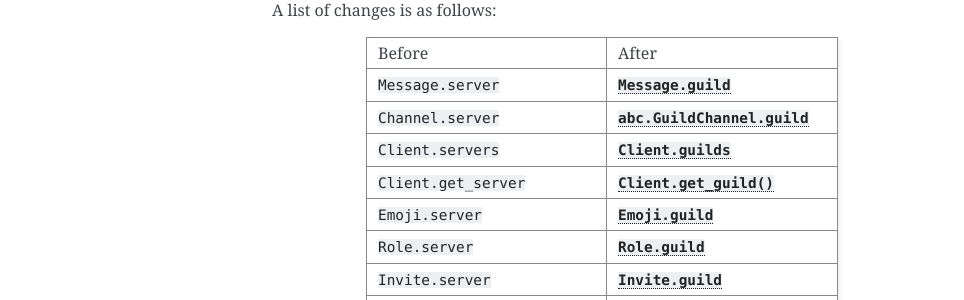
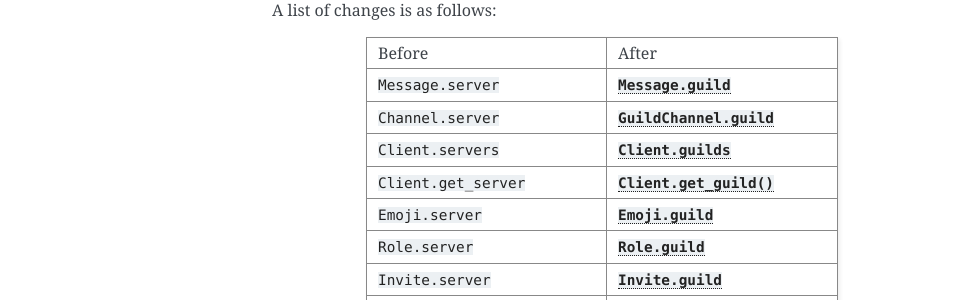
Before and after one commit to Rapptz/discord.py, a Sphinx documentation site: the page built from docs/migrating.rst, in a window 1280 px wide and 900 px high, scrolled down 811 px. Shown: the part 150-450 px from the top of the window, without its empty margins (148-1112 px from the left). Built offline with Sphinx 7.4.7, drawn with Linux system fonts in a browser that asks for light colours; some of the changed text lies outside the part shown.

Commit message:
Fix dead links in the migrating page.

```diff
--- a/docs/migrating.rst
+++ b/docs/migrating.rst
@@ -53,7 +53,7 @@
 +-------------------------------+----------------------------------+
 | ``Message.server``            | :attr:`Message.guild`            |
 +-------------------------------+----------------------------------+
-| ``Channel.server``            | :attr:`abc.GuildChannel.guild`   |
+| ``Channel.server``            | :attr:`.GuildChannel.guild`      |
 +-------------------------------+----------------------------------+
 | ``Client.servers``            | :attr:`Client.guilds`            |
 +-------------------------------+----------------------------------+
@@ -167,7 +167,7 @@
 +---------------------------------------+------------------------------------------------------------------------------+
 | ``Client.prune_members``              | :meth:`Guild.prune_members`                                                  |
 +---------------------------------------+------------------------------------------------------------------------------+
-| ``Client.purge_from``                 | :meth:`abc.Messageable.purge`                                                |
+| ``Client.purge_from``                 | :meth:`TextChannel.purge`                                                    |
 +---------------------------------------+------------------------------------------------------------------------------+
 | ``Client.remove_reaction``            | :meth:`Message.remove_reaction`                                              |
 +---------------------------------------+------------------------------------------------------------------------------+
```
Also changed, not shown: other parts of docs/migrating.rst (+1 -1 lines).
